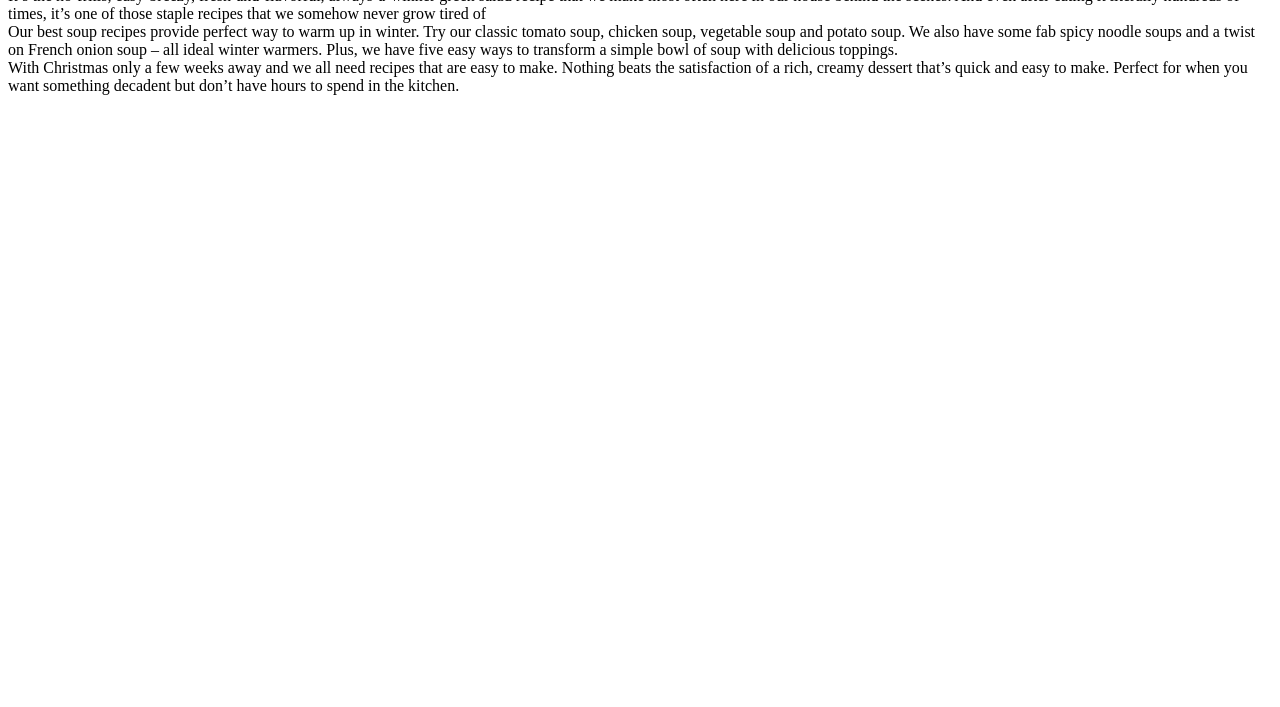
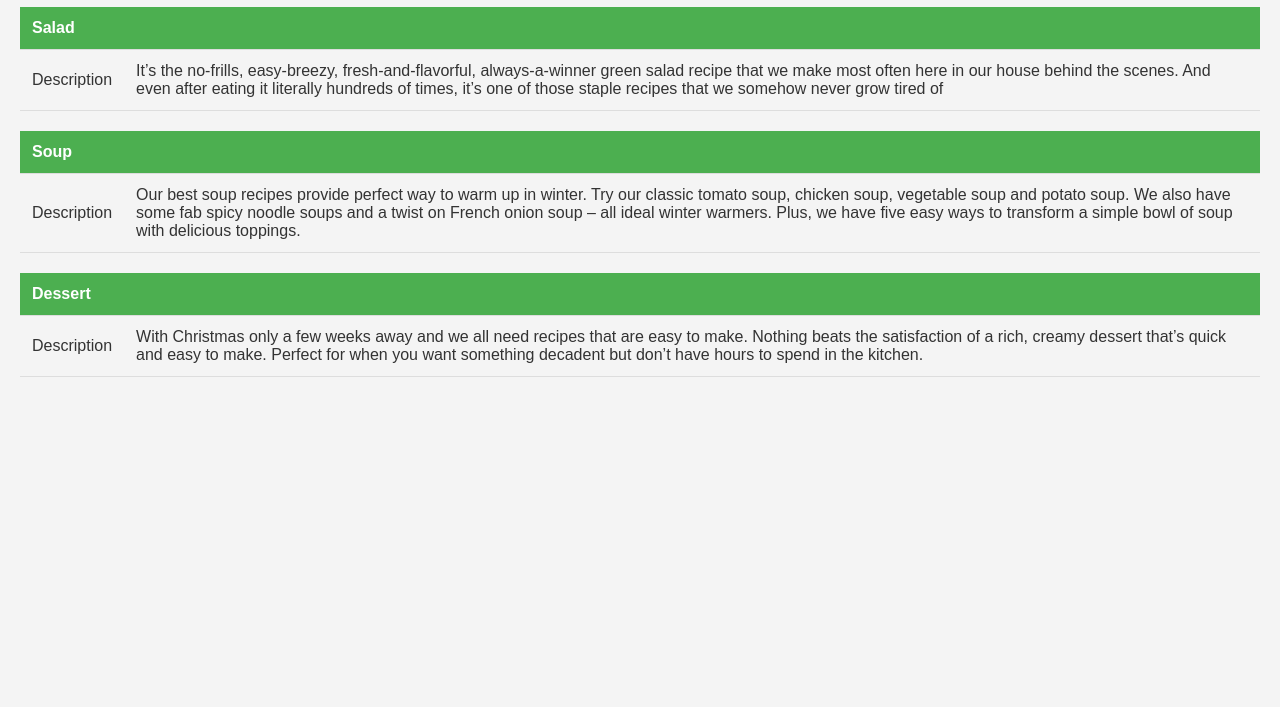
Before and after one commit to Sissilaure/Coursera-test, a plain HTML site: page module2-solution/index.html in a window 1280 px wide. Shown: the part 93-800 px from the top of the page. Drawn offline with Linux system fonts and the light colour scheme.

Commit message:
Update index.html

```diff
--- a/module2-solution/index.html
+++ b/module2-solution/index.html
@@ -4,12 +4,69 @@
     <meta charset="UTF-8">
     <meta name="viewport" content="width=device-width, initial-scale=1.0">
     <title>The menu</title>
+    <style>
+     body {
+            font-family: Arial, sans-serif;
+            background-color: #f4f4f4;
+            color: #333;
+            margin: 0;
+            padding: 20px;
+        }
+
+        h1 {
+            text-align: center;
+            color: #444;
+        }
+        table {
+            width: 100%;
+            border-collapse: collapse;
+            margin-top: 20px;
+        }
+
+        th, td {
+            padding: 12px;
+            text-align: left;
+            border-bottom: 1px solid #ddd;
+        }
+
+        th {
+            background-color: #4CAF50;
+            color: white;
+        }
+
+        tr:hover {
+            background-color: #f5f5f5;
+        }
+    </style>
 </head>
 <body>
     <h1>The menu</h1>
-  <div id="Salad">It’s the no-frills, easy-breezy, fresh-and-flavorful, always-a-winner green salad recipe that we make most often here in our house behind the scenes. And even after eating it literally hundreds of times, it’s one of those staple recipes that we somehow never grow tired of</div>
-  <div id="Soup">Our best soup recipes provide perfect way to warm up in winter. Try our classic tomato soup, chicken soup, vegetable soup and potato soup. We also have some fab spicy noodle soups and a twist on French onion soup – all ideal winter warmers. Plus, we have five easy ways to transform a simple bowl of soup with delicious toppings.</div>
-  <div id="Desert">With Christmas only a few weeks away and we all need recipes that are easy to make. Nothing beats the satisfaction of a rich, creamy dessert that’s quick and easy to make. Perfect for when you want something decadent but don’t have hours to spend in the kitchen.</div>
-
+     <table>
+        <tr>
+            <th colspan="2">Salad</th>
+        </tr>
+        <tr>
+            <td>Description</td>
+            <td>It’s the no-frills, easy-breezy, fresh-and-flavorful, always-a-winner green salad recipe that we make most often here in our house behind the scenes. And even after eating it literally hundreds of times, it’s one of those staple recipes that we somehow never grow tired of</td>
+            </tr>
+     </table>
+    <table>
+        <tr>
+            <th colspan="2">Soup</th>
+        </tr>
+        <tr>
+            <td>Description</td>
+            <td>Our best soup recipes provide perfect way to warm up in winter. Try our classic tomato soup, chicken soup, vegetable soup and potato soup. We also have some fab spicy noodle soups and a twist on French onion soup – all ideal winter warmers. Plus, we have five easy ways to transform a simple bowl of soup with delicious toppings.</td>
+        </tr>
+    </table>
+     <table>
+        <tr>
+            <th colspan="2">Dessert</th>
+        </tr>
+        <tr>
+            <td>Description</td>
+            <td>With Christmas only a few weeks away and we all need recipes that are easy to make. Nothing beats the satisfaction of a rich, creamy dessert that’s quick and easy to make. Perfect for when you want something decadent but don’t have hours to spend in the kitchen.</td>
+        </tr>
+     </table>
 </body>
 </html>
```
